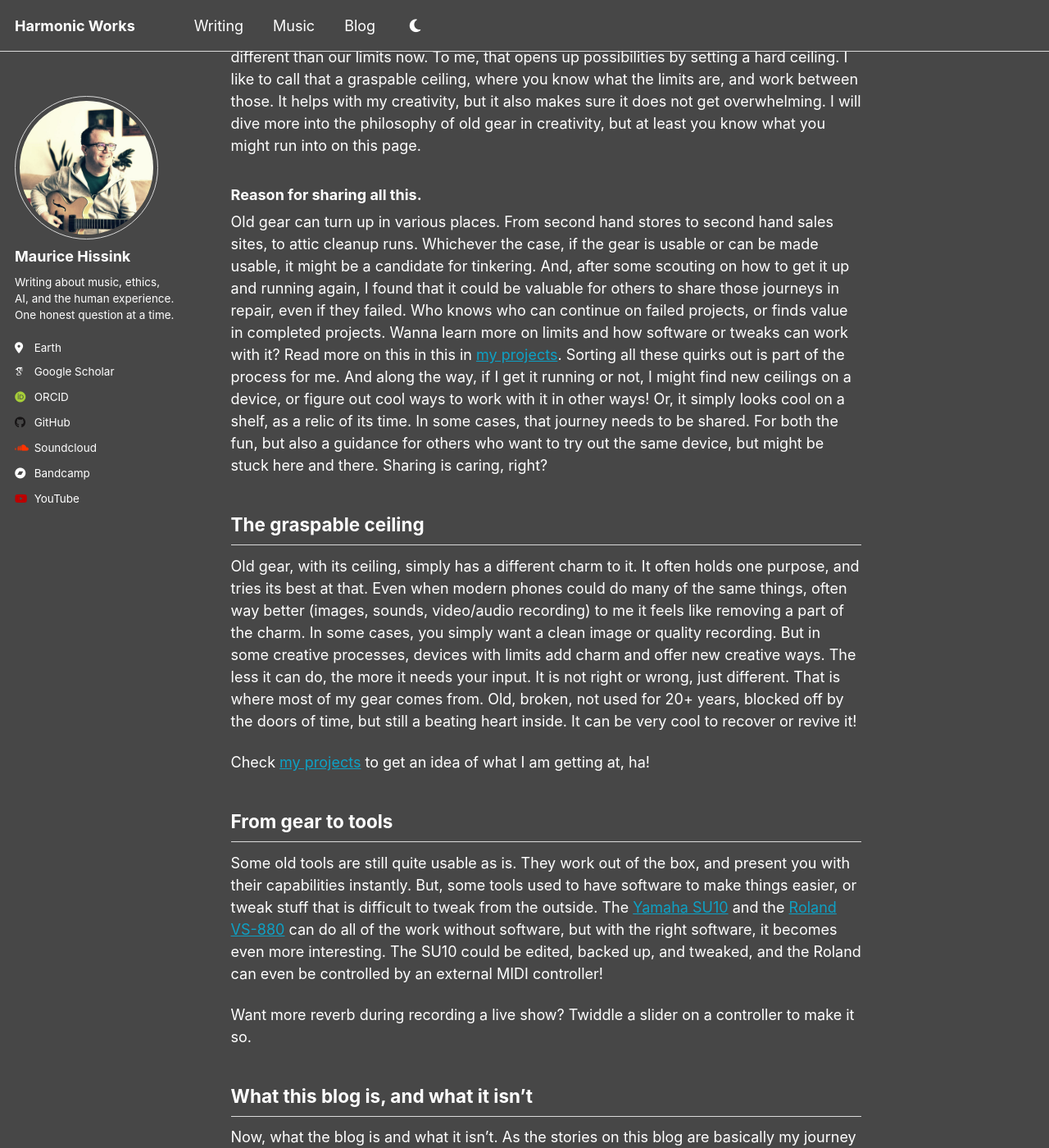
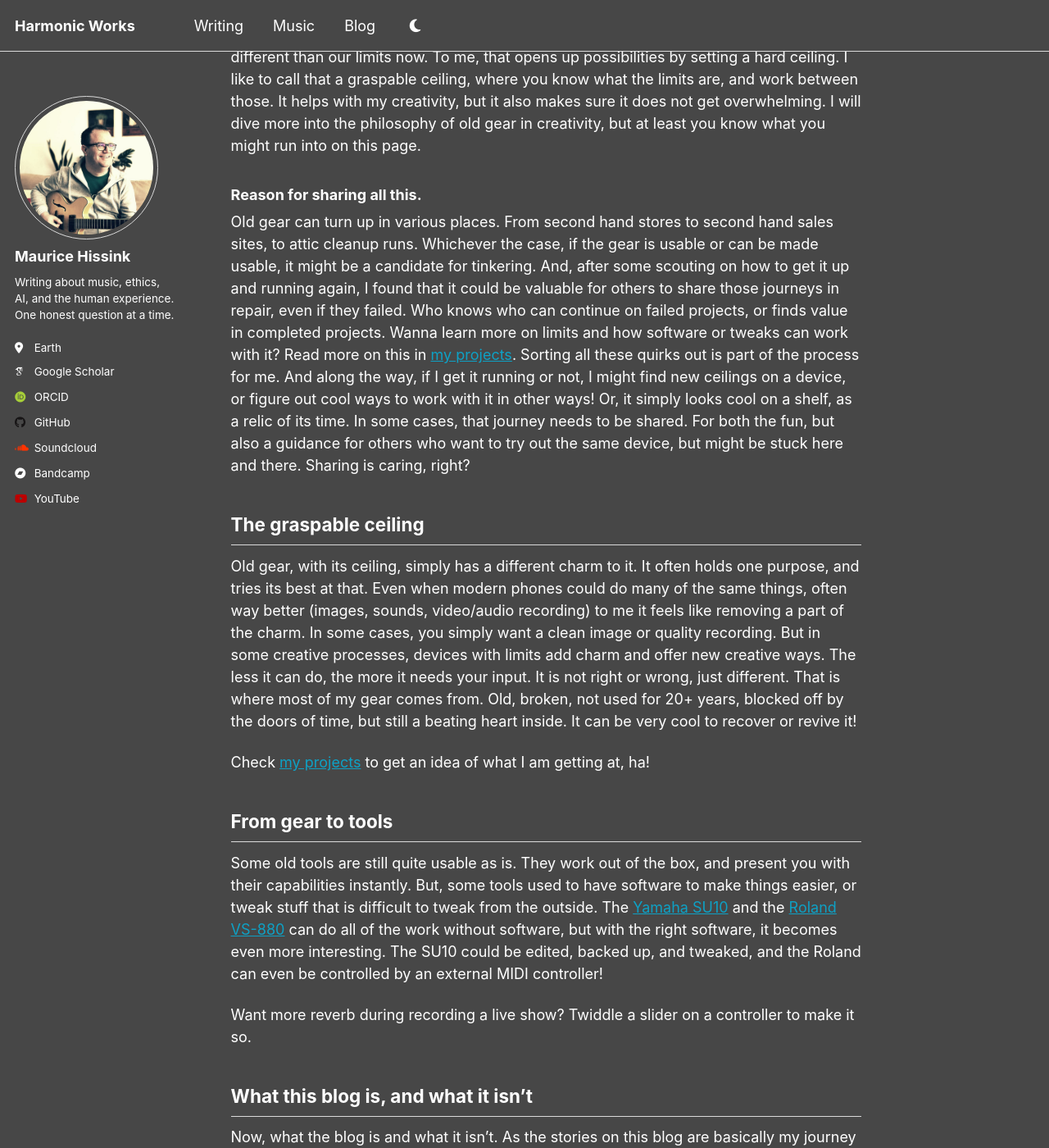
Before and after one commit to harmonicworks/harmonicworks.github.io, a Jekyll site: the page built from _posts/2026-11-05-welcome-to-harmonic-works.md, in a window 1280 px wide and 1400 px high, scrolled down 817 px. Shown: the whole window at 82% size. Built offline with Jekyll 4.4.1, drawn with Linux system fonts in a browser that asks for light colours; some web fonts are replaced; some of the changed text lies outside the part shown.

Commit message:
Update Blog post “2026-11-05-welcome-to-harmonic-works”

```diff
--- a/_posts/2026-11-05-welcome-to-harmonic-works.md
+++ b/_posts/2026-11-05-welcome-to-harmonic-works.md
@@ -27,7 +27,7 @@ Second-hand gear has a charm to me. It not only uses technology that can be cool
 ### Reason for sharing all this.
 
 Old gear can turn up in various places. From second hand stores to second hand sales sites, to attic cleanup runs. Whichever the case, if the gear is usable or can be made usable, it might be a candidate for tinkering. And, after some scouting on how to get it up and running again, I found that it could be valuable for others to share those journeys in repair, even if they failed. Who knows who can continue on failed projects, or finds value in completed projects.
-Wanna learn more on limits and how software or tweaks can work with it? Read more on this in this in [my projects](/projects/).
+Wanna learn more on limits and how software or tweaks can work with it? Read more on this in [my projects](/projects/).
 Sorting all these quirks out is part of the process for me. And along the way, if I get it running or not, I might find new ceilings on a device, or figure out cool ways to work with it in other ways! Or, it simply looks cool on a shelf, as a relic of its time.
 In some cases, that journey needs to be shared. For both the fun, but also a guidance for others who want to try out the same device, but might be stuck here and there.
 Sharing is caring, right?
```
Also changed, not shown: other parts of _posts/2026-11-05-welcome-to-harmonic-works.md (+1 -1 lines).
